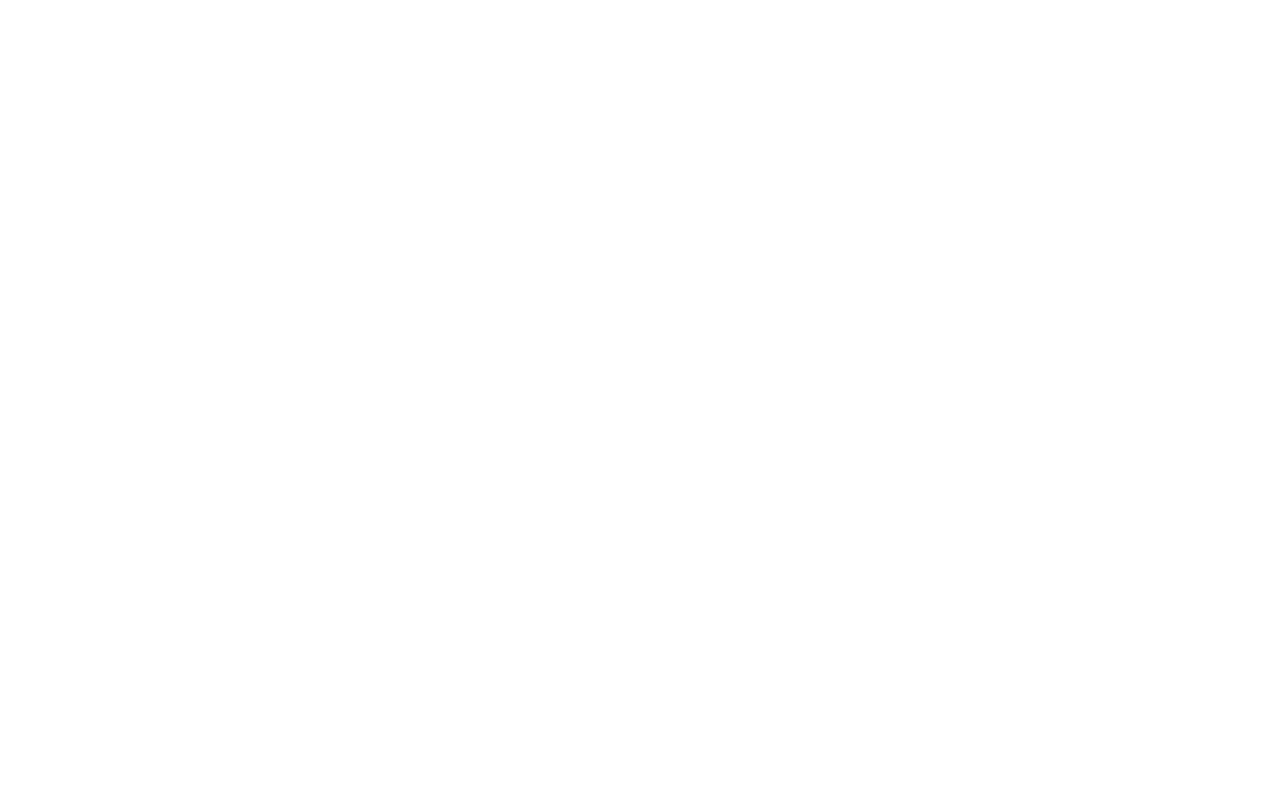
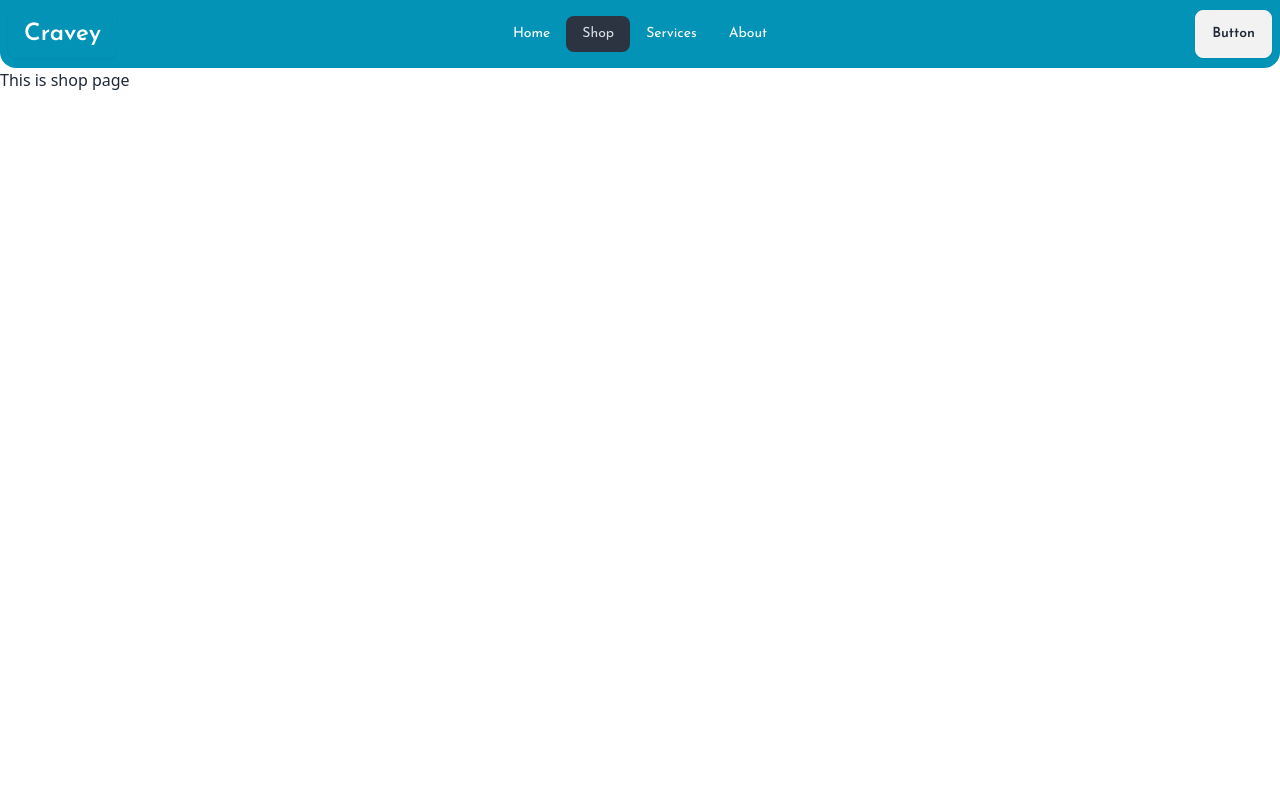
Before and after one commit to tuhin92/Cravey-client, a React (Vite) app: page /shop in a window 1280 px wide. Before the commit this address had no page. Shown: the top 800 px of the page. Built offline with nearby package versions, Linux system fonts and the light colour scheme.

Commit message:
create some routes

```diff
--- a/src/main.jsx
+++ b/src/main.jsx
@@ -6,6 +6,8 @@
 import Main from "./layout/Main";
 import About from "./pages/About";
 import Home from "./pages/Home";
+import Shop from "./pages/Shop";
+import Services from "./pages/Services";
 
 // Create a root and render the App component
 const root = createRoot(document.getElementById("root"));
@@ -15,7 +17,10 @@
       <Routes>
         <Route path="/" element={<Main />}>
           <Route index element={<Home />} />
+          <Route path="/shop" element={<Shop/>} />
+          <Route path="/services" element={<Services />} />
           <Route path="about" element={<About />} />
+
         </Route>
       </Routes>
     </BrowserRouter>
--- /dev/null
+++ b/src/pages/Services.jsx
@@ -0,0 +1,11 @@
+import React from 'react';
+
+const Services = () => {
+    return (
+        <div className='min-h-screen'>
+            <h2>Services page</h2>
+        </div>
+    );
+};
+
+export default Services;
--- /dev/null
+++ b/src/pages/Shop.jsx
@@ -0,0 +1,11 @@
+import React from 'react';
+
+const Shop = () => {
+    return (
+        <div className='min-h-screen'>
+            <h2>This is shop page</h2>
+        </div>
+    );
+};
+
+export default Shop;
```
